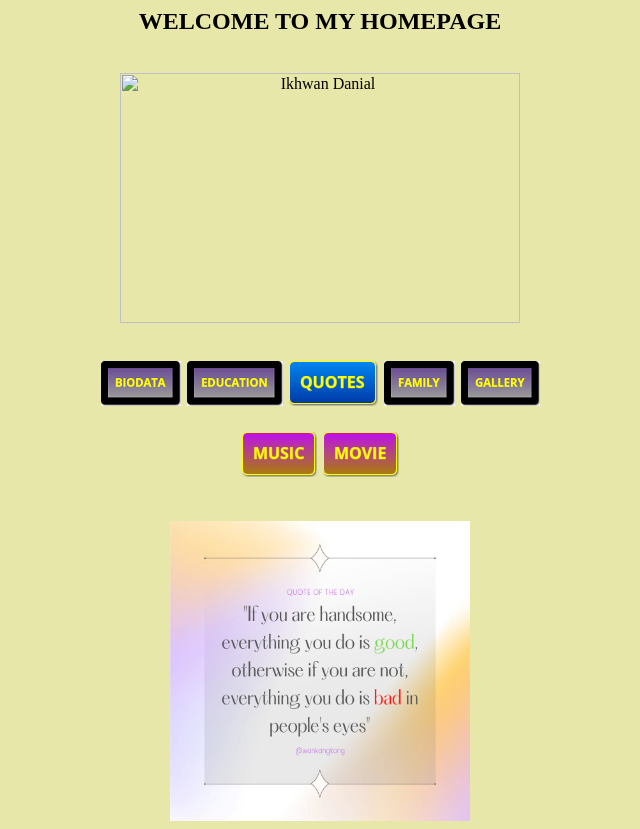
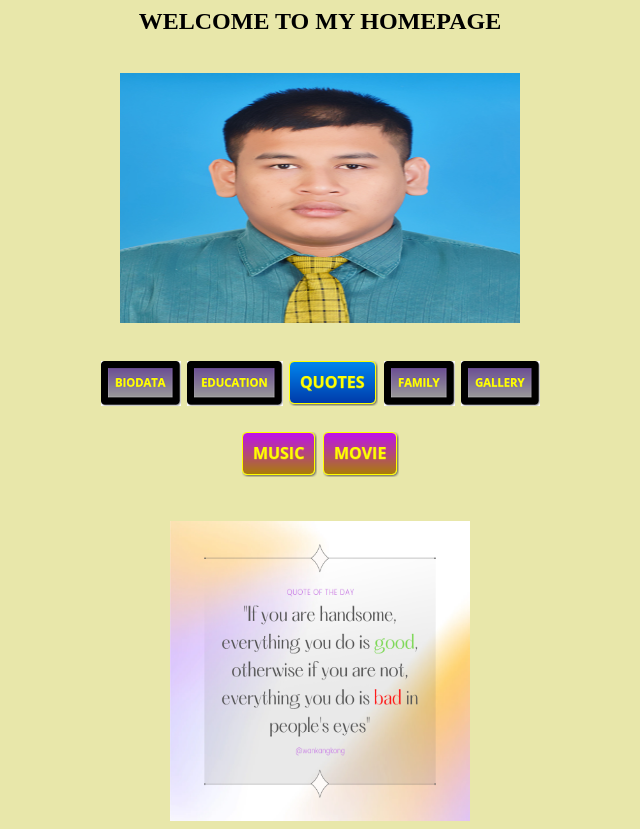
Before and after one commit to wandanial/my-personalwbsite, a plain HTML site: page index.html in a window 1280 px wide. Shown: the whole page, without its empty margins (320-960 px from the left). Drawn offline with Linux system fonts and the light colour scheme.

Commit message:
Update index.html

```diff
--- a/index.html
+++ b/index.html
@@ -6,7 +6,7 @@
 <body bgcolor="#E8E7AA">
 <h2 align="center">WELCOME TO MY HOMEPAGE</h2>
 <br>
-<center><img src="images/Ikhwan.png" width="400" height="250" alt="Ikhwan Danial"></center>
+<center><img src="images/wan.png" width="400" height="250" alt="Ikhwan Danial"></center>
 <br>
 <h2 align="center">
 <a href="biodata.html"><img src="images/biodata.png"></a>
```
